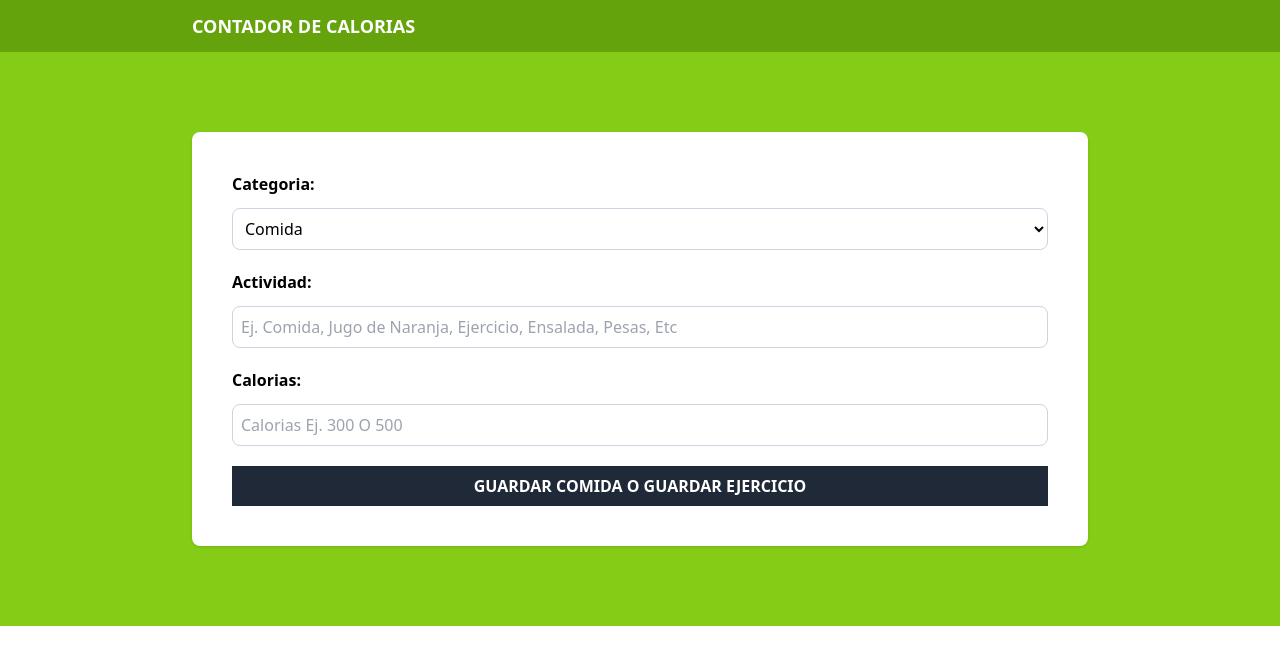
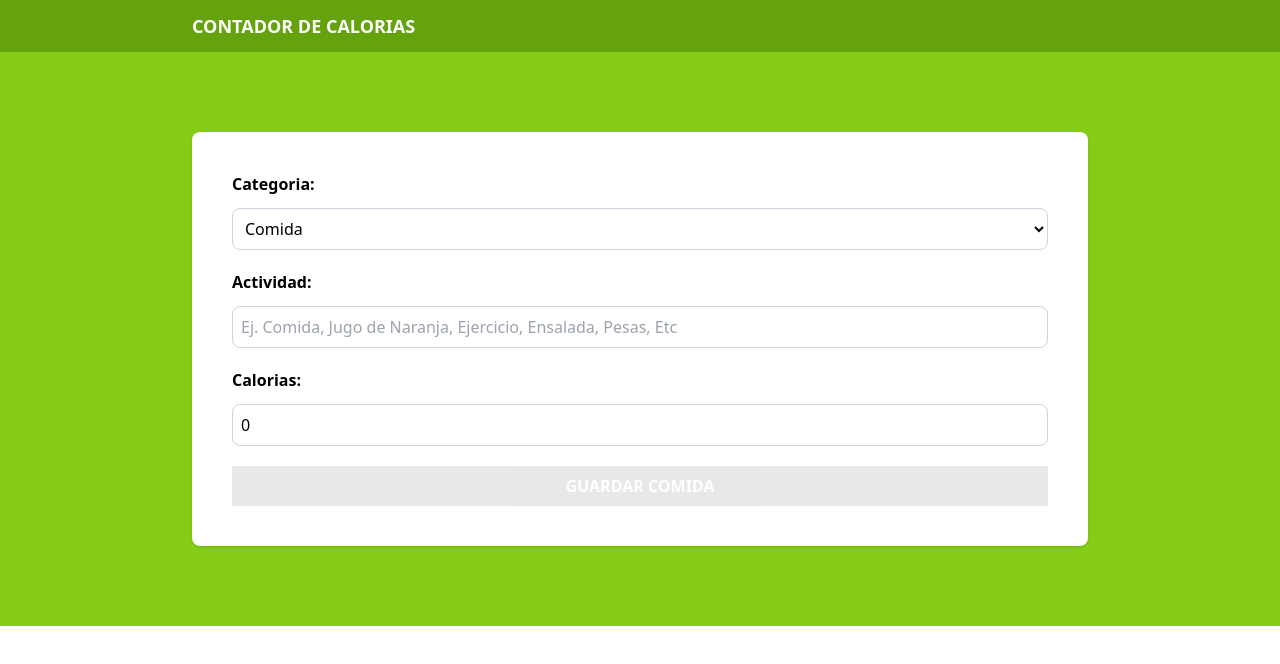
Before and after one commit to Fedeeherrera/contador-de-calorias, a React (Vite) app: page / in a window 1280 px wide. Shown: the top 664 px of the page. Built offline with nearby package versions, Linux system fonts and the light colour scheme.

Commit message:
Validaciones Formulario, creacion de estados y mas

```diff
--- a/src/components/Form.tsx
+++ b/src/components/Form.tsx
@@ -1,9 +1,34 @@
+import { useState, ChangeEvent, FormEvent } from 'react'
+import { Activity } from '../types'
 import { categories } from '../data/categories'
 
 export default function Form() {
+  const [activity, setActivity] = useState<Activity>({
+    category: 1,
+    name: '',
+    calories: 0,
+  })
+
+  const handleChange = (e : ChangeEvent<HTMLSelectElement> | ChangeEvent<HTMLInputElement>) => {
+    const isNumberField = ['category', 'calories'].includes(e.target.id)
+    setActivity({
+      ...activity,
+      [e.target.id] : isNumberField ? +e.target.value : e.target.value
+    })
+  }
+
+  const isValidActivity = () => {
+    const {name, calories} = activity
+    return name.trim() !== '' && calories > 0
+  }
+
+  const handleSubmit = (e : FormEvent<HTMLFormElement>) => {
+    e.preventDefault()
+  }
+
   return (
     <>
-      <form className="space-y-5 bg-white shadow p-10 rounded-lg">
+      <form className="space-y-5 bg-white shadow p-10 rounded-lg" onSubmit={handleSubmit}>
         <div className="grid grid-cols-1 gap-3">
           <label htmlFor="category" className="font-bold">
             {' '}
@@ -11,8 +36,9 @@
           </label>
           <select
             className="border border-slate-300 rounded-lg bg-white p-2 w-full"
-            name="category"
             id="category"
+            value={activity.category}
+            onChange={handleChange}
           >
             {categories.map((category) => (
               <option key={category.id} value={category.id}>
@@ -21,20 +47,42 @@
             ))}
           </select>
         </div>
+
         <div className="grid grid-cols-1 gap-3">
-          <label htmlFor="activity" className="font-bold">
+          <label htmlFor="name" className="font-bold">
             Actividad:
           </label>
-          <input className='border border-slate-300 p-2 rounded-lg' type="text" name="activity" id="activity" placeholder='Ej. Comida, Jugo de Naranja, Ejercicio, Ensalada, Pesas, Etc'/>
+          <input
+            value={activity.name}
+            className="border border-slate-300 p-2 rounded-lg"
+            type="text"
+            name="name"
+            id="name"
+            placeholder="Ej. Comida, Jugo de Naranja, Ejercicio, Ensalada, Pesas, Etc"
+            onChange={handleChange}
+          />
         </div>
 
         <div className="grid grid-cols-1 gap-3">
           <label htmlFor="calories" className="font-bold">
             Calorias:
           </label>
-          <input className='border border-slate-300 p-2 rounded-lg' type="number" name="calories" id="calories" placeholder='Calorias Ej. 300 O 500'/>
+          <input
+            value={activity.calories}
+            className="border border-slate-300 p-2 rounded-lg"
+            type="number"
+            name="calories"
+            id="calories"
+            placeholder="Calorias Ej. 300 O 500"
+            onChange={handleChange}
+          />
         </div>
-        <input type="submit" className='bg-gray-800 hover:bg-gay-900 w-full p-2 font-bold uppercase text-white cursor-pointer'value="Guardar Comida o Guardar Ejercicio" />
+        <input
+          disabled={!isValidActivity()}
+          type="submit"
+          className="bg-gray-800 hover:bg-gay-900 w-full p-2 font-bold uppercase text-white cursor-pointer disabled:opacity-10"
+          value={activity.category === 1 ? 'Guardar Comida' : 'Guardar Ejercicio'}
+        />
       </form>
     </>
   )
--- a/src/types/index.ts
+++ b/src/types/index.ts
@@ -2,3 +2,9 @@
   id : number
   name : string
 }
+
+export type Activity = {
+  category: number,
+  name: string,
+  calories: number,
+}
```
